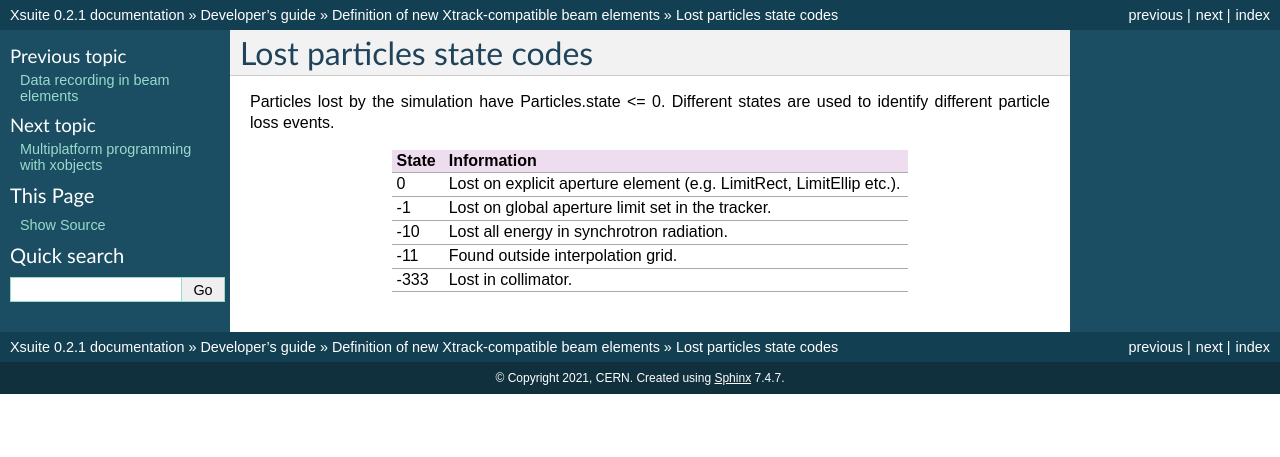
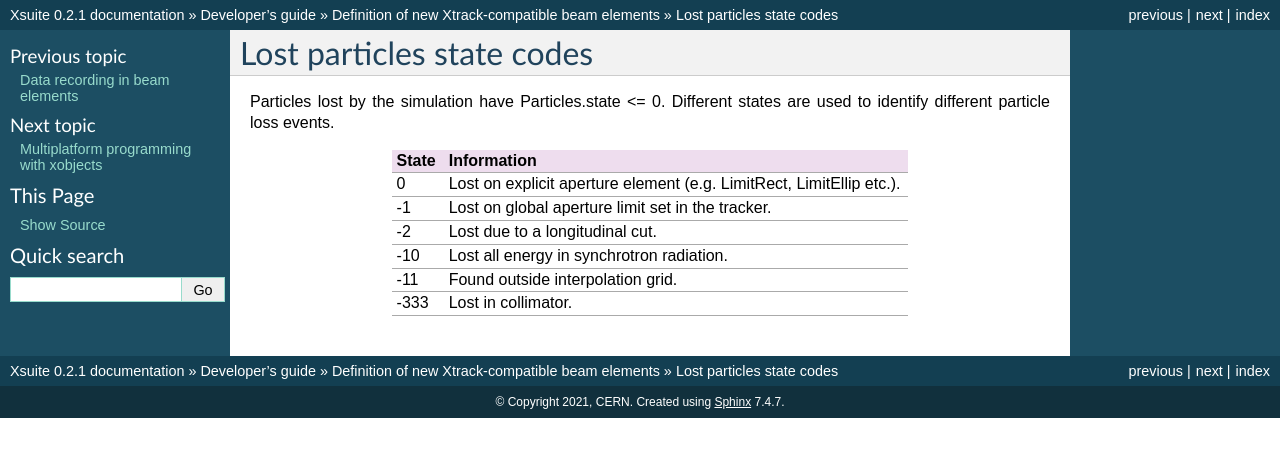
Before and after one commit to xsuite/xsuite, a Sphinx documentation site: the page built from docs/dev_guide_xtbe_lost_part_codes.rst, in a window 1280 px wide. Shown: the top 457 px of the page. Built offline with Sphinx 7.4.7, drawn with Linux system fonts in a browser that asks for light colours.

Commit message:
Update dev_guide_xtbe_lost_part_codes.rst

```diff
--- a/docs/dev_guide_xtbe_lost_part_codes.rst
+++ b/docs/dev_guide_xtbe_lost_part_codes.rst
@@ -8,6 +8,7 @@ State  Information
 =====  ==================================================================
 0      Lost on explicit aperture element (e.g. LimitRect, LimitEllip etc.).
 -1     Lost on global aperture limit set in the tracker.
+-2     Lost due to a longitudinal cut.
 -10    Lost all energy in synchrotron radiation.
 -11    Found outside interpolation grid.
 -333   Lost in collimator.
```
